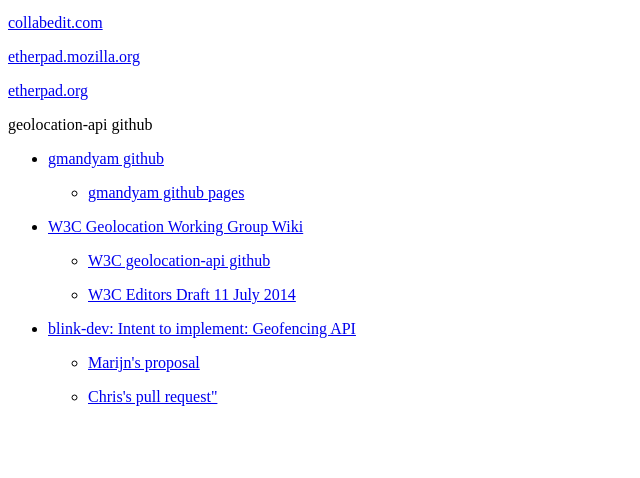
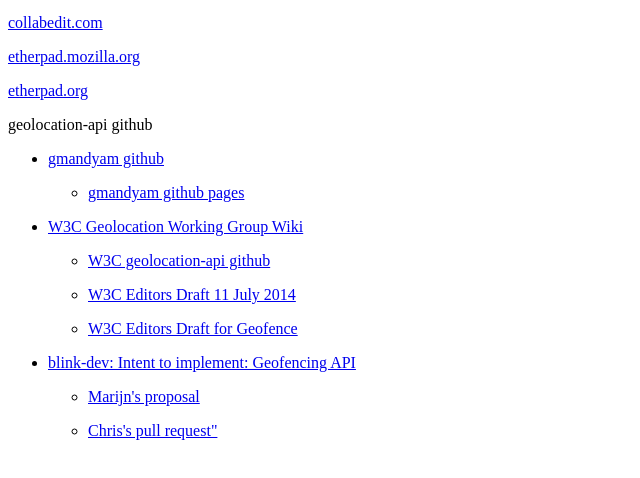
Before and after one commit to stephenli2000/stephenli2000.github.io, a plain HTML site: page index.html in a window 1280 px wide. Shown: the part 86-564 px from the top of the page, without its empty margins (0-640 px from the left). Drawn offline with Linux system fonts and the light colour scheme.

```diff
--- a/index.html
+++ b/index.html
@@ -21,6 +21,7 @@
 <UL>
 <LI><p><a href="https://github.com/w3c/geolocation-api">W3C geolocation-api github</a></p>
 <LI><p><a href="http://dev.w3.org/geo/api/spec-source.html">W3C Editors Draft 11 July 2014</a></p>
+<LI><p><a href="geofence-spec-source.html">W3C Editors Draft for Geofence</a></p>
 </UL>
 <LI><p><a href="https://groups.google.com/a/chromium.org/forum/#!topic/blink-dev/_0boQVzUaXI">blink-dev: Intent to implement: Geofencing API</a></p>
 <UL>
```
